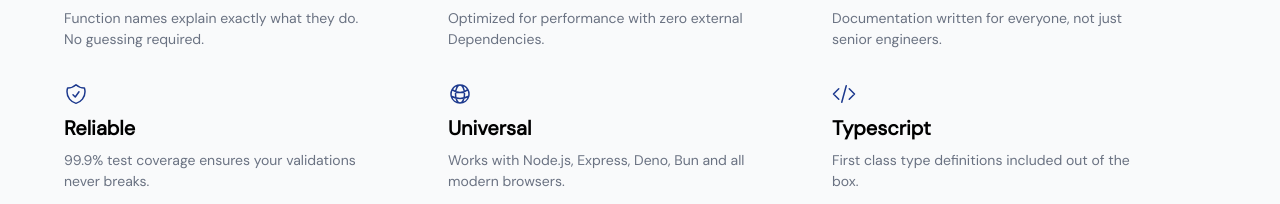
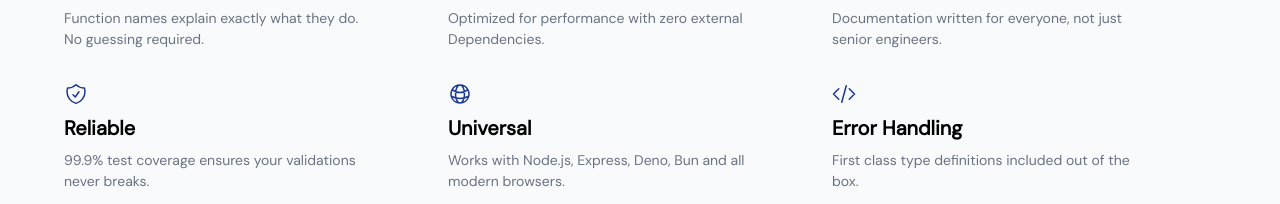
Before and after one commit to Ademayo959/cascadejs, a React (Vite) app: page / in a window 1280 px wide. Shown: the part 2386-2590 px from the top of the page. Built offline with nearby package versions, Linux system fonts and the light colour scheme.

Commit message:
Fixed one the features in the feature section

```diff
--- a/src/ReasonsSec.jsx
+++ b/src/ReasonsSec.jsx
@@ -44,7 +44,7 @@ const ReasonsSec = () => {
                         <svg xmlns="http://www.w3.org/2000/svg" fill="none" viewBox="0 0 24 24" strokeWidth={1.5} stroke="currentColor" className="w-6 h-6 text-blue-900">
                             <path strokeLinecap="round" strokeLinejoin="round" d="M17.25 6.75 22.5 12l-5.25 5.25m-10.5 0L1.5 12l5.25-5.25m7.5-3-4.5 16.5" />
                         </svg>
-                        <p className="font-extrabold text-xl my-2">Typescript</p>
+                        <p className="font-extrabold text-xl my-2">Error Handling</p>
                         <p className="text-gray-500 font-thin text-[14px]">First class type definitions included out of the <br /> box.</p>
                     </div>
                 </div>
```
